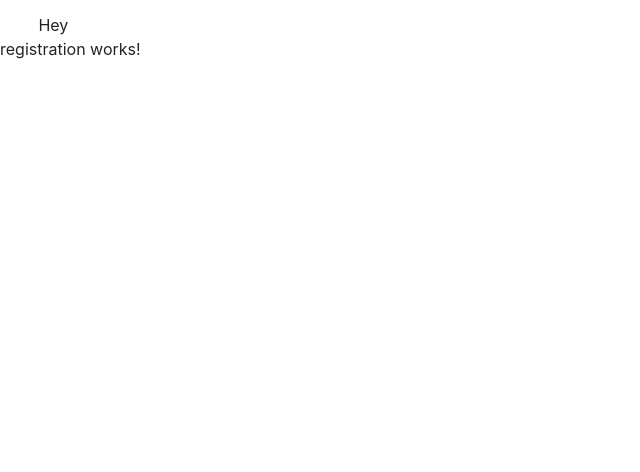
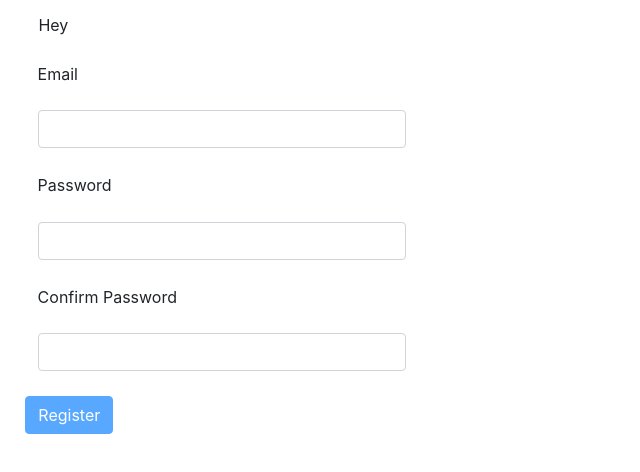
Before and after one commit to AmyTroutman/BlankSignOn, an Angular app in the folder BlankSignOn/: page /register in a window 1280 px wide. Shown: the top 472 px of the page, without its empty margins (0-640 px from the left). Built offline with nearby package versions, Linux system fonts and the light colour scheme.

Commit message:
register works.

```diff
--- a/BlankSignOn/src/app/login/login.component.html
+++ b/BlankSignOn/src/app/login/login.component.html
@@ -1,9 +1,12 @@
 <form [formGroup]="LoginForm" (ngSubmit)="onSubmit()">
     <div class="form-group">
-        <label for="username">Username</label>
-        <input type="text" class="form-control" id="username" formControlName="username">
+        <label for="username">Email</label>
+        <input type="email" class="form-control" id="username" formControlName="username">
         <span class="help-block" *ngIf="!LoginForm.get('username').valid&&LoginForm.get('username').touched">
             <span *ngIf = "LoginForm.get('username').errors['required']" class="alert alert-danger">field is required</span>
+            <span class="help-block" *ngIf="!LoginForm.get('username').valid && LoginForm.get('username').touched">
+                please enter a valid email
+               </span>
           </span>
     </div>
 
--- a/BlankSignOn/src/app/login/login.component.ts
+++ b/BlankSignOn/src/app/login/login.component.ts
@@ -14,7 +14,7 @@ export class LoginComponent implements OnInit {
 
   ngOnInit(): void {
     this.LoginForm = new FormGroup({
-      username: new FormControl(null, [Validators.required]),
+      username: new FormControl(null, [Validators.required, Validators.email]),
       password: new FormControl(null, [Validators.required])
     });
   }
--- a/BlankSignOn/src/app/registration/registration.component.css
+++ b/BlankSignOn/src/app/registration/registration.component.css
@@ -0,0 +1,6 @@
+* {
+    margin: 1%;
+}
+input {
+    max-width: 30%;
+}
--- a/BlankSignOn/src/app/registration/registration.component.html
+++ b/BlankSignOn/src/app/registration/registration.component.html
@@ -1 +1,28 @@
-<p>registration works!</p>
+<form [formGroup]="RegisterForm" (ngSubmit)="onSubmit()">
+    <div class="form-group">
+        <label for="username">Email</label>
+        <input type="email" class="form-control" id="username" formControlName="username">
+        <span class="help-block" *ngIf="!RegisterForm.get('username').valid&&RegisterForm.get('username').touched">
+            <span *ngIf = "RegisterForm.get('username').errors['required']" class="alert alert-danger">field is required</span>
+            <span class="help-block" *ngIf="!RegisterForm.get('username').valid && RegisterForm.get('username').touched">
+                please enter a valid email
+               </span>
+        </span>
+    </div>
+
+    <div class="form-group">
+        <label for="password">Password</label>
+        <input type="password" class="form-control" id="password" formControlName="password">
+        <span class="help-block" *ngIf="!RegisterForm.get('password').valid&&RegisterForm.get('password').touched">
+            <span *ngIf = "RegisterForm.get('password').errors['required']" class="alert alert-danger">field is required</span>
+          </span>
+    </div>
+    <div class="form-group">
+        <label for="passwordConfirm">Confirm Password</label>
+        <input type="password" class="form-control" id="passwordConfirm" formControlName="passwordConfirm">
+        <span class="help-block" *ngIf="!RegisterForm.get('passwordConfirm').valid&&RegisterForm.get('passwordConfirm').touched">
+            <span *ngIf = "RegisterForm.get('passwordConfirm').errors['required']" class="alert alert-danger">field is required</span>
+          </span>
+    </div>
+    <button type="submit" class="btn btn-primary" [disabled]="RegisterForm.invalid">Register</button>
+</form>
--- a/BlankSignOn/src/app/registration/registration.component.ts
+++ b/BlankSignOn/src/app/registration/registration.component.ts
@@ -1,4 +1,7 @@
 import { Component, OnInit } from '@angular/core';
+import { FormGroup, FormControl, Validators, FormArray } from '@angular/forms';
+import { Router } from '@angular/router';
+
 
 @Component({
   selector: 'app-registration',
@@ -7,9 +10,20 @@ import { Component, OnInit } from '@angular/core';
 })
 export class RegistrationComponent implements OnInit {
 
-  constructor() { }
+  RegisterForm: FormGroup;
+  constructor(private routerService: Router) { }
 
   ngOnInit(): void {
+    this.RegisterForm = new FormGroup({
+      username: new FormControl(null, [Validators.required, Validators.email]),
+      password: new FormControl(null, [Validators.required]),
+      passwordConfirm: new FormControl(null, [Validators.required])
+    });
+  }
+
+  onSubmit() {
+    console.log(this.RegisterForm);
+    this.routerService.navigate(['/login']);
   }
 
 }
```
